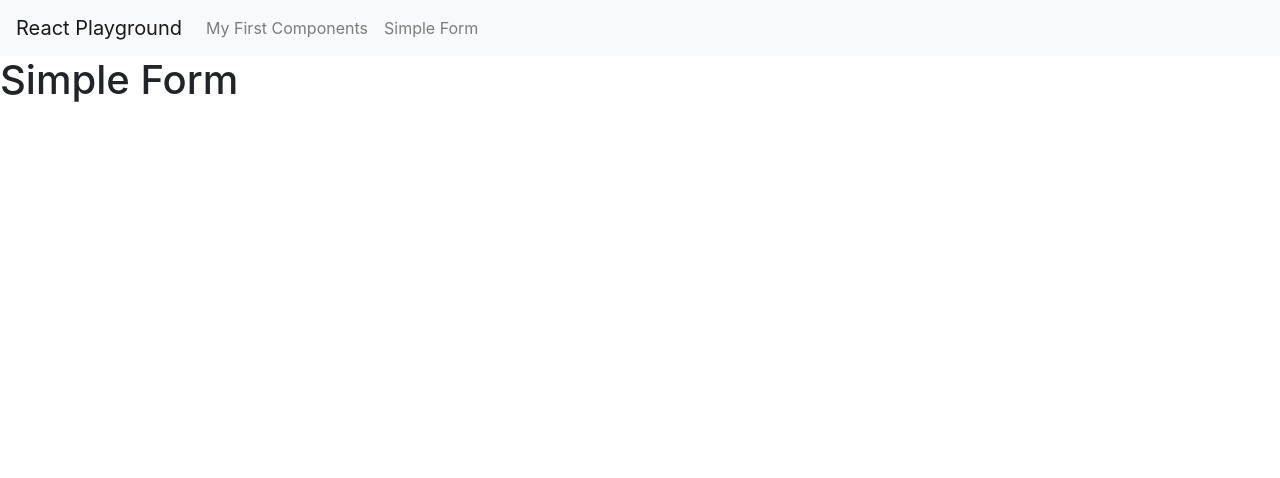
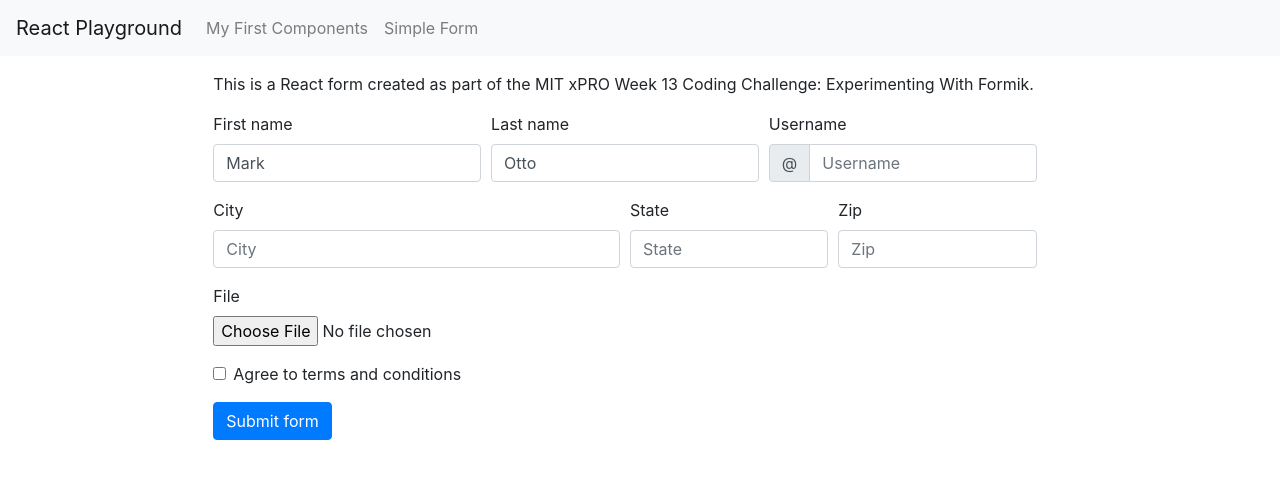
Before and after one commit to benjamingro/react-playground, a React (Create React App) app: page /#/simpleform in a window 1280 px wide. Shown: the top 478 px of the page. Built offline with nearby package versions, Linux system fonts and the light colour scheme.

Commit message:
added form

```diff
--- a/package.json
+++ b/package.json
@@ -8,13 +8,15 @@
     "@testing-library/react": "^11.2.7",
     "@testing-library/user-event": "^12.8.3",
     "bootstrap": "^4.6.0",
+    "formik": "^2.2.8",
     "gh-pages": "^3.2.0",
     "react": "^17.0.2",
     "react-bootstrap": "^1.6.0",
     "react-dom": "^17.0.2",
     "react-router-dom": "^5.2.0",
     "react-scripts": "4.0.3",
-    "web-vitals": "^1.1.2"
+    "web-vitals": "^1.1.2",
+    "yup": "^0.32.9"
   },
   "scripts": {
     "start": "react-scripts start",
--- /dev/null
+++ b/src/components/MyBasicForm.js
@@ -0,0 +1,176 @@
+// import { Form } from 'react-boostrap';
+import Form from 'react-bootstrap/Form';
+import InputGroup from 'react-bootstrap/InputGroup';
+import Col from 'react-bootstrap/Col';
+import Button from 'react-bootstrap/Button';
+
+
+
+import { Formik } from 'formik';
+import * as yup from 'yup';
+
+// const { Formik } = formik;
+
+const schema = yup.object().shape({
+    firstName: yup.string().required(),
+    lastName: yup.string().required(),
+    username: yup.string().required(),
+    city: yup.string().required(),
+    state: yup.string().required(),
+    zip: yup.string().required(),
+    file: yup.mixed().required(),
+    terms: yup.bool().required().oneOf([true], 'terms must be accepted'),
+});
+
+function MyBasicForm() {
+    return (
+        <Formik
+            validationSchema={schema}
+            onSubmit={console.log}
+            initialValues={{
+                firstName: 'Mark',
+                lastName: 'Otto',
+                username: '',
+                city: '',
+                state: '',
+                zip: '',
+                file: null,
+                terms: false,
+            }}
+        >
+            {({
+                handleSubmit,
+                handleChange,
+                handleBlur,
+                values,
+                touched,
+                isValid,
+                errors,
+            }) => (
+                <Form noValidate onSubmit={handleSubmit}>
+                    <Form.Row>
+                        <Form.Group as={Col} md="4" controlId="validationFormik101">
+                            <Form.Label>First name</Form.Label>
+                            <Form.Control
+                                type="text"
+                                name="firstName"
+                                value={values.firstName}
+                                onChange={handleChange}
+                                isValid={touched.firstName && !errors.firstName}
+                            />
+                            <Form.Control.Feedback tooltip>Looks good!</Form.Control.Feedback>
+                        </Form.Group>
+                        <Form.Group as={Col} md="4" controlId="validationFormik102">
+                            <Form.Label>Last name</Form.Label>
+                            <Form.Control
+                                type="text"
+                                name="lastName"
+                                value={values.lastName}
+                                onChange={handleChange}
+                                isValid={touched.lastName && !errors.lastName}
+                            />
+
+                            <Form.Control.Feedback tooltip>Looks good!</Form.Control.Feedback>
+                        </Form.Group>
+                        <Form.Group as={Col} md="4" controlId="validationFormikUsername2">
+                            <Form.Label>Username</Form.Label>
+                            <InputGroup hasValidation>
+                                <InputGroup.Prepend>
+                                    <InputGroup.Text id="inputGroupPrepend">@</InputGroup.Text>
+                                </InputGroup.Prepend>
+                                <Form.Control
+                                    type="text"
+                                    placeholder="Username"
+                                    aria-describedby="inputGroupPrepend"
+                                    name="username"
+                                    value={values.username}
+                                    onChange={handleChange}
+                                    isInvalid={!!errors.username}
+                                />
+                                <Form.Control.Feedback type="invalid" tooltip>
+                                    {errors.username}
+                                </Form.Control.Feedback>
+                            </InputGroup>
+                        </Form.Group>
+                    </Form.Row>
+                    <Form.Row>
+                        <Form.Group as={Col} md="6" controlId="validationFormik103">
+                            <Form.Label>City</Form.Label>
+                            <Form.Control
+                                type="text"
+                                placeholder="City"
+                                name="city"
+                                value={values.city}
+                                onChange={handleChange}
+                                isInvalid={!!errors.city}
+                            />
+
+                            <Form.Control.Feedback type="invalid" tooltip>
+                                {errors.city}
+                            </Form.Control.Feedback>
+                        </Form.Group>
+                        <Form.Group as={Col} md="3" controlId="validationFormik104">
+                            <Form.Label>State</Form.Label>
+                            <Form.Control
+                                type="text"
+                                placeholder="State"
+                                name="state"
+                                value={values.state}
+                                onChange={handleChange}
+                                isInvalid={!!errors.state}
+                            />
+                            <Form.Control.Feedback type="invalid" tooltip>
+                                {errors.state}
+                            </Form.Control.Feedback>
+                        </Form.Group>
+                        <Form.Group as={Col} md="3" controlId="validationFormik105">
+                            <Form.Label>Zip</Form.Label>
+                            <Form.Control
+                                type="text"
+                                placeholder="Zip"
+                                name="zip"
+                                value={values.zip}
+                                onChange={handleChange}
+                                isInvalid={!!errors.zip}
+                            />
+
+                            <Form.Control.Feedback type="invalid" tooltip>
+                                {errors.zip}
+                            </Form.Control.Feedback>
+                        </Form.Group>
+                    </Form.Row>
+                    <Form.Group>
+                        <Form.File
+                            className="position-relative"
+                            required
+                            name="file"
+                            label="File"
+                            onChange={handleChange}
+                            isInvalid={!!errors.file}
+                            feedback={errors.file}
+                            id="validationFormik107"
+                            feedbackTooltip
+                        />
+                    </Form.Group>
+                    <Form.Group>
+                        <Form.Check
+                            required
+                            name="terms"
+                            label="Agree to terms and conditions"
+                            onChange={handleChange}
+                            isInvalid={!!errors.terms}
+                            feedback={errors.terms}
+                            id="validationFormik106"
+                            feedbackTooltip
+                        />
+                    </Form.Group>
+                    <Button type="submit">Submit form</Button>
+                </Form>
+            )}
+        </Formik>
+    );
+}
+
+export default MyBasicForm;
+
+// // render(<FormExample />);
--- a/src/pages/SimpleForm.js
+++ b/src/pages/SimpleForm.js
@@ -1,4 +1,5 @@
 import React from 'react';
+import MyBasicForm from '../components/MyBasicForm.js';
 
 
 class SimpleForm extends React.Component {
@@ -15,9 +16,23 @@
 
     render() {
         return (
-            <div>
-                <h1>Simple Form</h1>
-            </div>
+            <>
+                <div className="row w-100 my-3">
+                    <div className="col-lg-2"></div>
+                    <div className="col-lg-8">
+                        This is a React form created as part of the MIT xPRO Week 13 Coding Challenge: Experimenting With Formik.
+                </div>
+                    <div className="col-lg-2"></div>
+
+                </div>
+                <div className="row w-100 my-3">
+                    <div className="col-lg-2"></div>
+                    <div className="col-lg-8">
+                        <MyBasicForm />
+                    </div>
+                    <div className="col-lg-2"></div>
+                </div>
+            </>
 
         );
     }
```
Also changed, not shown: 1 other file (tests, documents, lock files or other folders).
